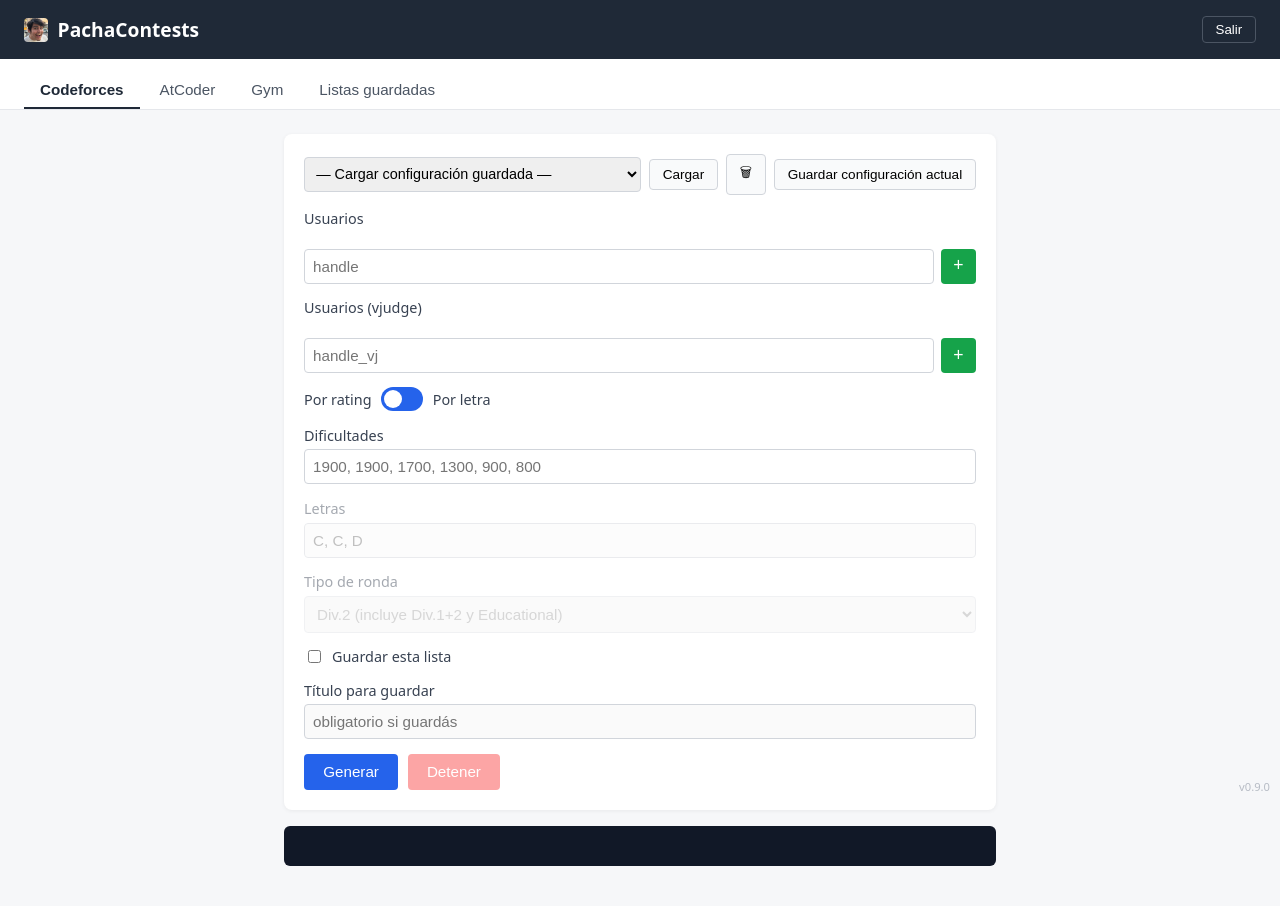
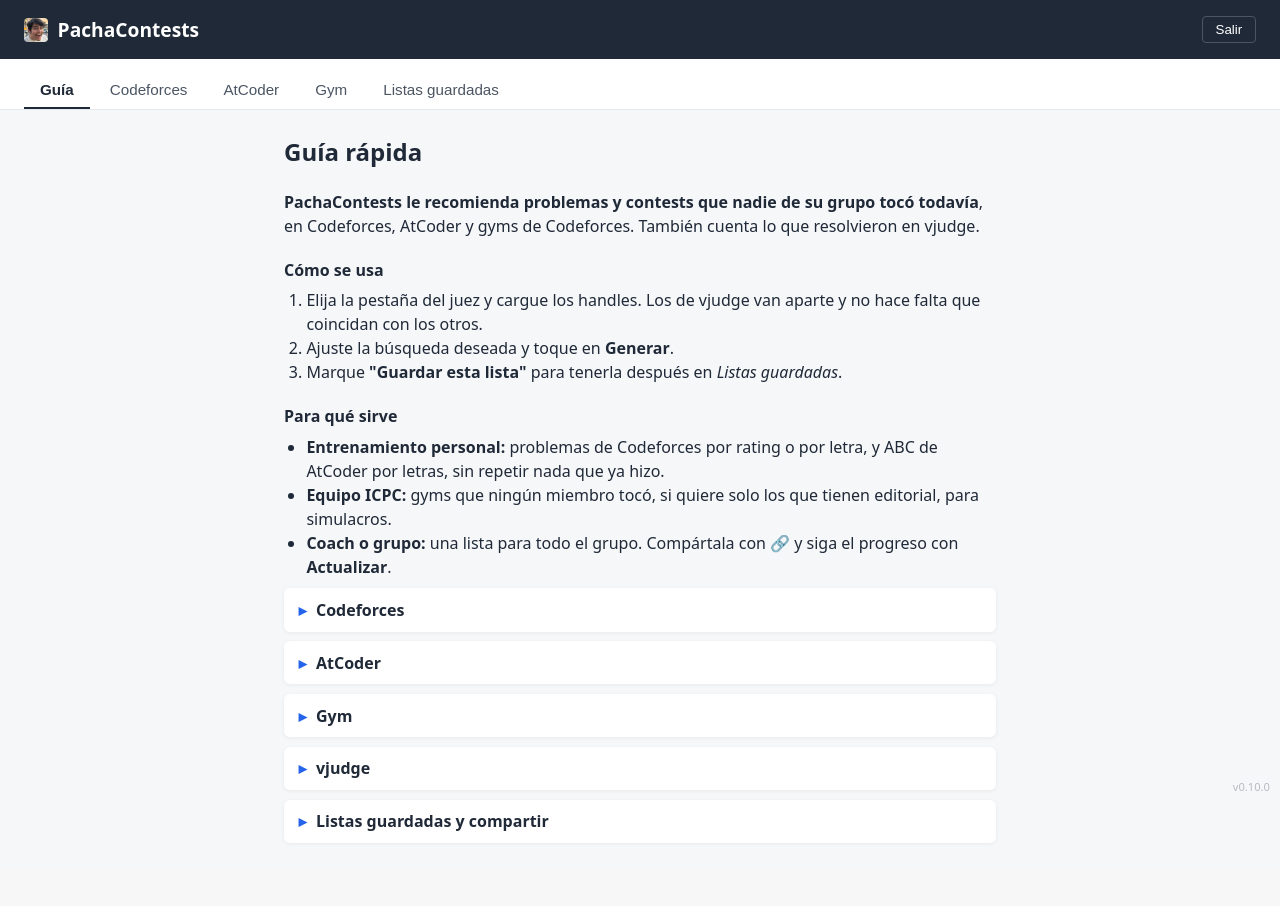
Before and after one commit to pacha2880/contest-generator, a FastAPI app: page / in a window 1280 px wide. After the commit the page ends 831 px from the top, so only its background shows below. Run offline with FastAPI, Linux system fonts and the light colour scheme; data that the repository does not hold is empty.

Commit message:
Add Guía tab with collapsible per-judge sections, remember last tab, bump to 0.10.0
Co-Authored-By: Claude Opus 5.5 <noreply@anthropic.com>

```diff
--- a/server.py
+++ b/server.py
@@ -55,7 +55,7 @@ SECRET_KEY = os.environ.get("SECRET_KEY", "dev-only-insecure-secret-change-in-pr
 
 # No automation around this yet (no CHANGELOG.md, no CI check) — bump by hand
 # alongside a meaningful batch of changes to the web UI/backend.
-APP_VERSION = "0.9.0"
+APP_VERSION = "0.10.0"
 
 app = FastAPI(title="PachaContests")
 app.add_middleware(SessionMiddleware, secret_key=SECRET_KEY)
--- a/static/app.js
+++ b/static/app.js
@@ -7,12 +7,17 @@ function splitCsv(value) {
 
 // ---------------------------------------------------------------- Tabs ----
 
+// La última pestaña abierta se recuerda en este navegador; sin una guardada
+// arranca en la Guía (la activa por defecto en el HTML).
+const LAST_TAB_KEY = "lastTab";
+
 document.querySelectorAll(".tab-btn").forEach((btn) => {
   btn.addEventListener("click", () => {
     document.querySelectorAll(".tab-btn").forEach((b) => b.classList.remove("active"));
     document.querySelectorAll(".tab-panel").forEach((p) => p.classList.remove("active"));
     btn.classList.add("active");
     document.getElementById(`panel-${btn.dataset.tab}`).classList.add("active");
+    try { localStorage.setItem(LAST_TAB_KEY, btn.dataset.tab); } catch (e) {}
     if (btn.dataset.tab === "saved") loadSavedLists();
   });
 });
@@ -501,3 +506,10 @@ async function loadSavedLists() {
 }
 
 document.getElementById("saved-flow-filter").addEventListener("change", loadSavedLists);
+
+// Restaurar la última pestaña (al final, cuando ya está todo cableado).
+try {
+  const lastTab = localStorage.getItem(LAST_TAB_KEY);
+  const lastBtn = lastTab && document.querySelector(`.tab-btn[data-tab="${lastTab}"]`);
+  if (lastBtn) lastBtn.click();
+} catch (e) {}
--- a/static/style.css
+++ b/static/style.css
@@ -243,3 +243,16 @@ tr.partial td { background: #fef9c3; }
   pointer-events: none;
   z-index: 10;
 }
+
+/* Guía: secciones desplegables con ▸ (cerrada) / ▾ (abierta). */
+.guide { line-height: 1.5; color: #1f2937; }
+.guide h2 { margin-top: 0; }
+.guide h3 { margin: 1.25rem 0 0.4rem; font-size: 1rem; }
+.guide ol, .guide ul { margin: 0.3rem 0; padding-left: 1.4rem; }
+.guide code { background: #f3f4f6; padding: 0 0.25rem; border-radius: 3px; font-size: 0.9em; }
+.guide details { background: white; border-radius: 6px; box-shadow: 0 1px 4px rgba(0,0,0,.06); margin-top: 0.6rem; padding: 0.6rem 0.9rem; }
+.guide summary { cursor: pointer; font-weight: 600; list-style: none; }
+.guide summary::-webkit-details-marker { display: none; }
+.guide summary::before { content: "▸"; display: inline-block; width: 1.1rem; color: #2563eb; }
+.guide details[open] summary::before { content: "▾"; }
+.guide details ul { margin-top: 0.5rem; }
--- a/templates/index.html
+++ b/templates/index.html
@@ -17,14 +17,75 @@
   </header>
 
   <nav class="tabs">
-    <button class="tab-btn active" data-tab="codeforces">Codeforces</button>
+    <button class="tab-btn active" data-tab="guide">Guía</button>
+    <button class="tab-btn" data-tab="codeforces">Codeforces</button>
     <button class="tab-btn" data-tab="atcoder">AtCoder</button>
     <button class="tab-btn" data-tab="gym">Gym</button>
     <button class="tab-btn" data-tab="saved">Listas guardadas</button>
   </nav>
 
+  <!-- ===================== Guía ===================== -->
+  <section class="tab-panel active guide" id="panel-guide">
+    <h2>Guía rápida</h2>
+    <p><strong>PachaContests le recomienda problemas y contests que nadie de su grupo tocó todavía</strong>, en Codeforces, AtCoder y gyms de Codeforces. También cuenta lo que resolvieron en vjudge.</p>
+
+    <h3>Cómo se usa</h3>
+    <ol>
+      <li>Elija la pestaña del juez y cargue los handles. Los de vjudge van aparte y no hace falta que coincidan con los otros.</li>
+      <li>Ajuste la búsqueda deseada y toque en <strong>Generar</strong>.</li>
+      <li>Marque <strong>"Guardar esta lista"</strong> para tenerla después en <em>Listas guardadas</em>.</li>
+    </ol>
+
+    <h3>Para qué sirve</h3>
+    <ul>
+      <li><strong>Entrenamiento personal:</strong> problemas de Codeforces por rating o por letra, y ABC de AtCoder por letras, sin repetir nada que ya hizo.</li>
+      <li><strong>Equipo ICPC:</strong> gyms que ningún miembro tocó, si quiere solo los que tienen editorial, para simulacros.</li>
+      <li><strong>Coach o grupo:</strong> una lista para todo el grupo. Compártala con 🔗 y siga el progreso con <strong>Actualizar</strong>.</li>
+    </ul>
+
+    <details>
+      <summary>Codeforces</summary>
+      <ul>
+        <li><strong>Por rating:</strong> un número por problema. <code>1900, 1700, 800</code> da 3 problemas.</li>
+        <li><strong>Por letra:</strong> una letra por problema (<code>C, C, D</code>) más el tipo de ronda (Div.1, 2, 3 o 4).</li>
+        <li>Un problema cuenta como resuelto si alguien tiene AC en Codeforces o en vjudge.</li>
+      </ul>
+    </details>
+    <details>
+      <summary>AtCoder</summary>
+      <ul>
+        <li>Recomienda ABC sin tocar. <strong>Cantidad</strong> es cuántos ABC quiere y <strong>Lookback</strong> es entre cuántos de los últimos ABC buscar.</li>
+        <li><strong>Problemas:</strong> las letras que importan (por ejemplo <code>D, E, F</code>). Si lo deja vacío, se mira el contest completo.</li>
+        <li>Un contest se descarta si alguien ya resolvió alguno de esos problemas.</li>
+      </ul>
+    </details>
+    <details>
+      <summary>Gym</summary>
+      <ul>
+        <li>Gyms de Codeforces donde nadie del grupo envió nada. Cualquier veredicto cuenta como tocado.</li>
+        <li>La dificultad va en estrellas, de 1 a 5.</li>
+        <li><strong>Requerir editorial:</strong> solo gyms con tutorial o editorial publicado.</li>
+      </ul>
+    </details>
+    <details>
+      <summary>vjudge</summary>
+      <ul>
+        <li>vjudge envía con sus propias cuentas bot, así que esos AC no aparecen en Codeforces ni en AtCoder.</li>
+        <li>Cargue los handles de vjudge para que cuenten los problemas de Codeforces y AtCoder resueltos ahí.</li>
+      </ul>
+    </details>
+    <details>
+      <summary>Listas guardadas y compartir</summary>
+      <ul>
+        <li><strong>Actualizar:</strong> vuelve a chequear la lista. <strong>Verde</strong> quiere decir completo. <strong>Amarillo</strong> (solo AtCoder) quiere decir a medias, y muestra lo que falta.</li>
+        <li><strong>🔗:</strong> copia un link público que se abre sin login. Muestra cómo se generó la lista y tiene su propio botón Actualizar.</li>
+        <li><strong>Configuraciones guardadas:</strong> guarde handles y parámetros para no tipearlos de nuevo.</li>
+      </ul>
+    </details>
+  </section>
+
   <!-- ===================== Codeforces ===================== -->
-  <section class="tab-panel active" id="panel-codeforces">
+  <section class="tab-panel" id="panel-codeforces">
     <form class="run-form" data-flow="codeforces">
       <div class="config-bar">
         <select class="config-select"><option value="">— Cargar configuración guardada —</option></select>
```
Also changed, not shown: CONTEXT.md (+4 -0 lines).
